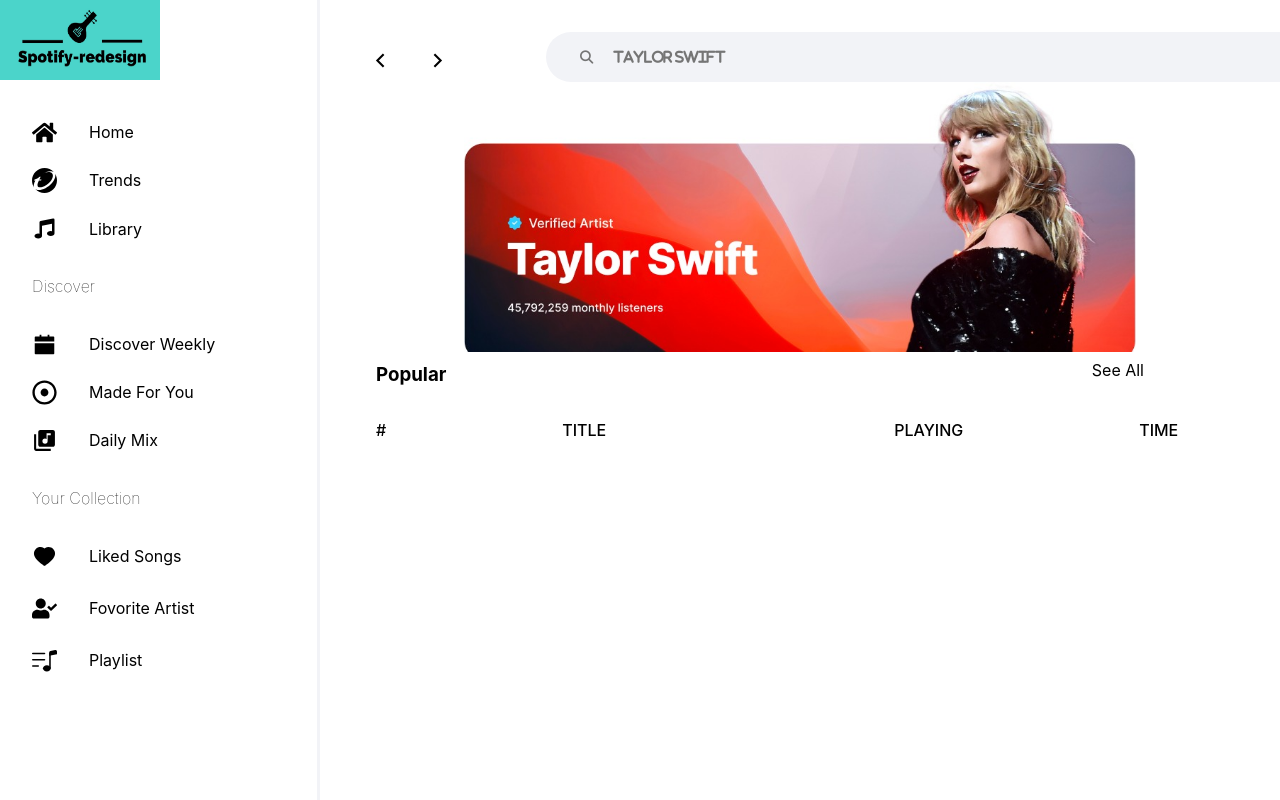
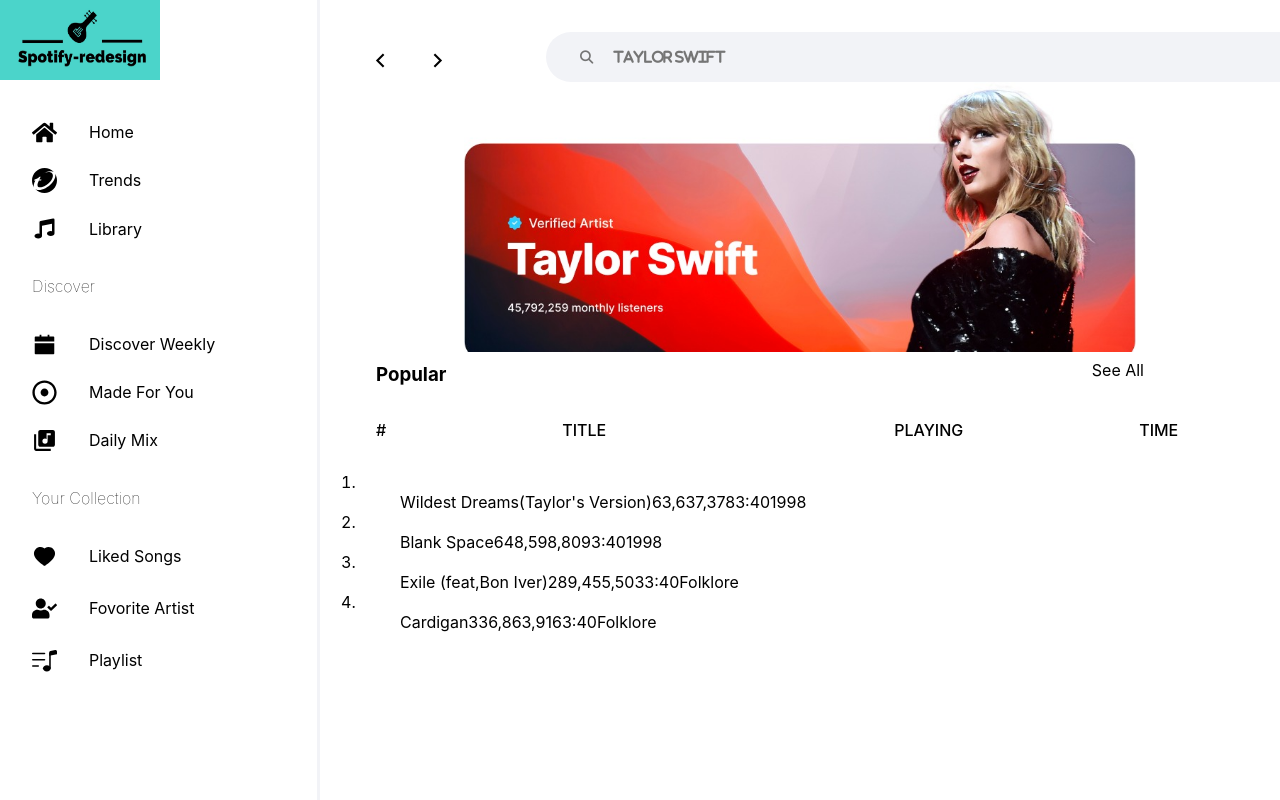
Before and after one commit to ritesharma1819/spotify-redesign, a React (Create React App) app: page / in a window 1280 px wide. Shown: the top 800 px of the page. Built offline with nearby package versions, Linux system fonts and the light colour scheme.

Commit message:
done table portion of rightbar container

```diff
--- a/src/Rightbar.js
+++ b/src/Rightbar.js
@@ -34,6 +34,47 @@
                 <p className='time_list'>TIME</p>
                 <p className='album_list'>ALBUM</p>
             </div>
+            <div>
+                <ol>
+                    <li></li>
+                        <div>
+                            <ul className='first_list'>
+                                <li>Wildest Dreams(Taylor's Version)</li>
+                                <li>63,637,378</li>
+                                <li>3:40</li>
+                                <li>1998</li>
+                            </ul>
+                        </div>
+
+                    <li></li>
+                        <div>
+                            <ul className='second_list'>
+                                <li>Blank Space</li>
+                                <li>648,598,809</li>
+                                <li>3:40</li>
+                                <li>1998</li>
+                            </ul>
+                        </div>
+                    <li></li>
+                        <div>
+                            <ul className='third_list'>
+                                <li>Exile (feat,Bon Iver)</li>
+                                <li>289,455,503</li>
+                                <li>3:40</li>
+                                <li>Folklore</li>
+                            </ul>
+                        </div>
+                    <li></li>
+                        <div>
+                            <ul className='fourth_list'>
+                                <li>Cardigan</li>
+                                <li>336,863,916</li>
+                                <li>3:40</li>
+                                <li>Folklore</li>
+                            </ul>
+                        </div>
+                </ol>
+            </div>
 
         </div>
     );
--- a/src/Rightbar.scss
+++ b/src/Rightbar.scss
@@ -92,3 +92,16 @@
 .album_list{
     margin-left: 8rem;
 }
+
+.first_list li{
+     display: inline;
+}
+.second_list li{
+    display: inline;
+}
+.third_list li{
+    display: inline;
+}
+.fourth_list li{
+    display: inline;
+}
```
